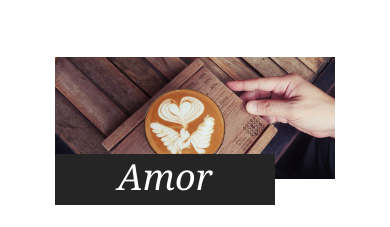
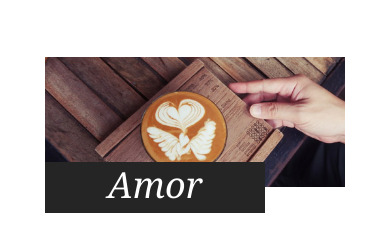
Before and after one commit to bsgabriel/Brafe-1-flexbox, a plain HTML site: page index.html in a window 390 px wide. Shown: the part 571-798 px from the top of the page. Drawn offline with Linux system fonts and the light colour scheme.

Commit message:
Responsividade sobre

```diff
--- a/css/sobre.css
+++ b/css/sobre.css
@@ -40,3 +40,10 @@
 	max-width: 460px;
 	text-align: center;
 }
+
+@media (max-width: 739px) {
+	.sobre-item {
+		margin-left: 0px;
+		margin-right: 0px;
+	}
+}
```
